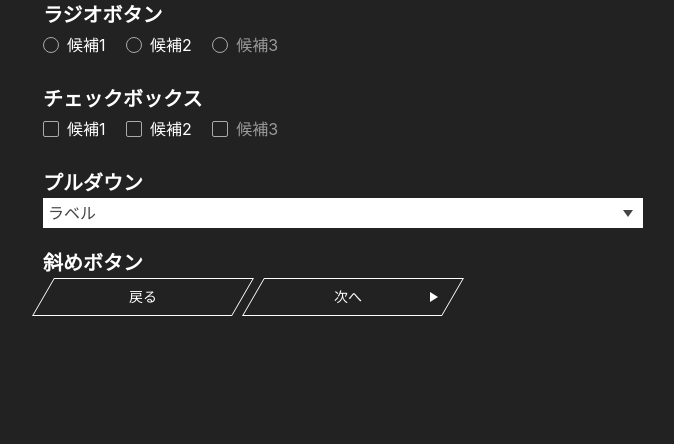
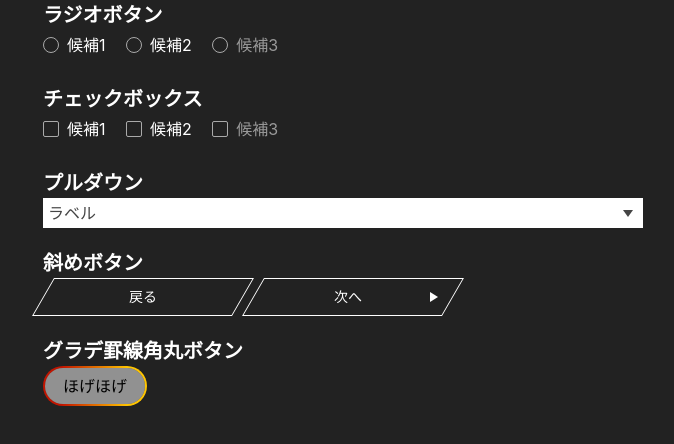
Before and after one commit to kitamura-hitomi-911/css_lib, a website built with webpack: page index.html in a window 1280 px wide. Shown: the whole page, without its empty margins (297-971 px from the left). Built offline with nearby package versions, Linux system fonts and the light colour scheme.

Commit message:
グラデ角丸中抜きボタン

```diff
--- a/index.html
+++ b/index.html
@@ -77,6 +77,19 @@
             </div>
         </section>
 
+        <section class="sample_box">
+            <div class="sample_box-ttl">
+                <h1>グラデ罫線角丸ボタン</h1>
+            </div>
+            <div class="sample_box-main">
+                <p class="btn">
+                    <a href="#">
+                        <span class="btn-label">ほげほげ</span>
+                    </a>
+                </p>
+            </div>
+        </section>
+
     </div>
 </div>
 <script src="./public/js/index.js"></script>
--- a/resource/scss/import/_layout.scss
+++ b/resource/scss/import/_layout.scss
@@ -4,5 +4,6 @@
 	.l-wrapper-inner{
 		max-width:600px;
 		margin:auto;
+		// background: #222 url(https://www.marunouchi.com/media/event/2020/04/main_jungraphy__Logo_rev-01-1.jpg) repeat 0 0;
 	}
 }
--- /dev/null
+++ b/resource/scss/import/module/_gra_round_btn.scss
@@ -0,0 +1,83 @@
+@charset "UTF-8";
+
+.btn{
+    position:relative;
+    display: inline-block;
+    &::after,
+    &::before{
+        content:"";
+        position:absolute;
+        width:20px;
+        height:100%;
+        top:0;
+        box-sizing: border-box;
+    }
+    &::before{
+        left:0;
+        border-top:2px solid #c21500;
+        border-left:2px solid #c21500;
+        border-bottom:2px solid #c21500;
+        border-radius:20px 0 0 20px;
+    }
+    &::after{
+        right:0;
+        border-top:2px solid #ffc500;
+        border-right:2px solid #ffc500;
+        border-bottom:2px solid #ffc500;
+        border-radius:0 20px 20px 0;
+    }
+
+
+
+    > a{
+        display: block;
+        position:relative;
+        padding:10px 20px;
+        z-index: 1;
+
+        > span{
+            color:#000;
+            position: relative;
+            z-index: 2;
+        }
+
+        &::after,
+        &::before{
+            content:"";
+            position:absolute;
+            display: block;
+        }
+
+        &::before{
+            width:calc(100% - 40px);
+            height:100%;
+            top:0;
+            left:0;
+            right:0;
+            margin:auto;
+            box-sizing: border-box;
+            border-top: 2px solid #c21500;
+            border-bottom: 2px solid #c21500;
+            border-image: linear-gradient(to right, #c21500 0%, #ffc500 100%);
+            border-image-slice: 1;
+        }
+        &::after{
+            width:calc(100% - 4px);
+            height:calc(100% - 4px);
+            border-radius:20px;
+            background-color:rgba(255,255,255, .5);
+            top:0;
+            left:0;
+            right:0;
+            bottom:0;
+            margin: auto;
+        }
+
+        &:hover{
+            &::after{
+                background-color:rgba(255,255,255, .1);
+            }
+        }
+
+    }
+}
--- a/resource/scss/style.scss
+++ b/resource/scss/style.scss
@@ -9,3 +9,4 @@
 @import "import/module/_checkbox_parts";
 @import "import/module/_select_parts";
 @import "import/module/_parallelogram_btn";
+@import "import/module/_gra_round_btn";
```
